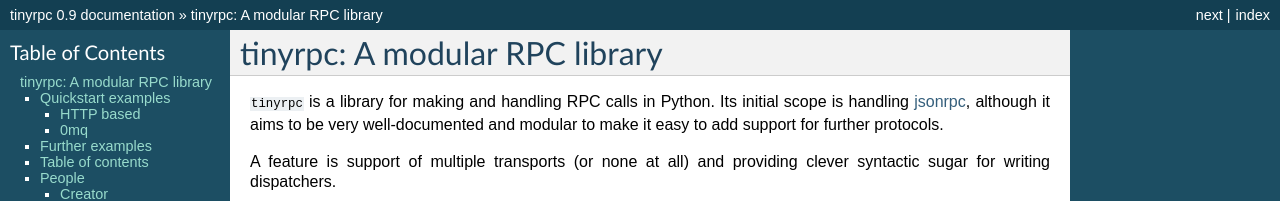
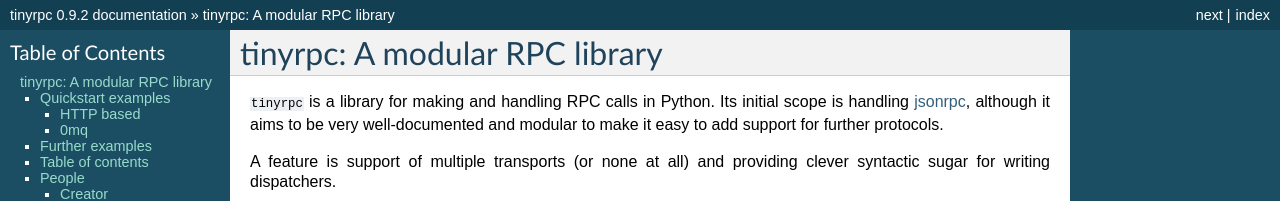
Before and after one commit to mbr/tinyrpc, a Sphinx documentation site: the page built from docs/index.rst, in a window 1280 px wide and 900 px high. Shown: the top 201 px of the window. Built offline with Sphinx 7.4.7, drawn with Linux system fonts in a browser that asks for light colours; some of the changed text lies outside the part shown.

Commit message:
bump version

```diff
--- a/docs/conf.py
+++ b/docs/conf.py
@@ -50,7 +50,7 @@ copyright = u'2013, Marc Brinkmann'
 # The short X.Y version.
 version = '0.9'
 # The full version, including alpha/beta/rc tags.
-release = '0.9'
+release = '0.9.2'
 
 # The language for content autogenerated by Sphinx. Refer to documentation
 # for a list of supported languages.
--- a/setup.py
+++ b/setup.py
@@ -9,7 +9,7 @@ def read(fname):
 
 setup(
     name='tinyrpc',
-    version='0.9.1',
+    version='0.9.2',
     description='A small, modular, transport and protocol neutral RPC '
                 'library that, among other things, supports JSON-RPC and zmq.',
     long_description=read('README.rst'),
```
